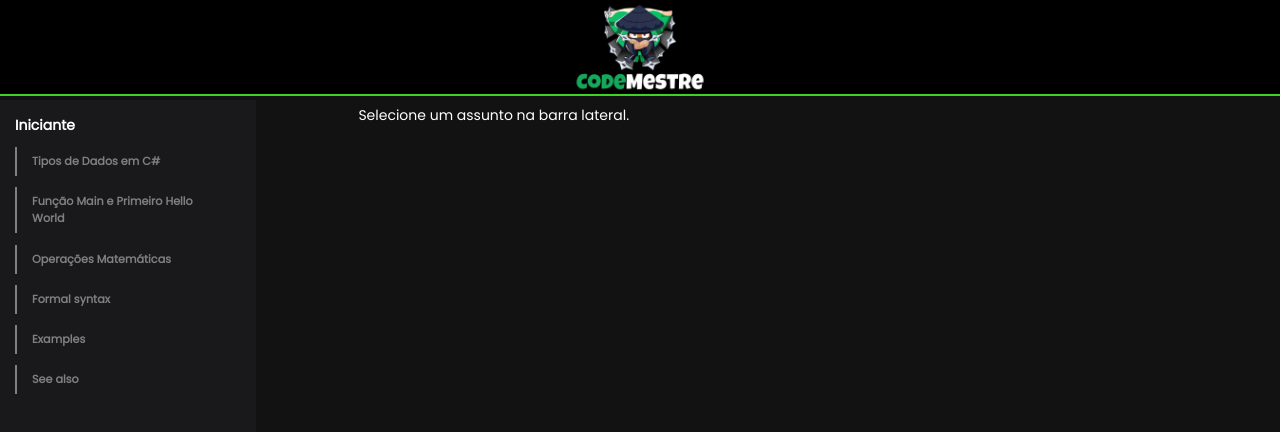
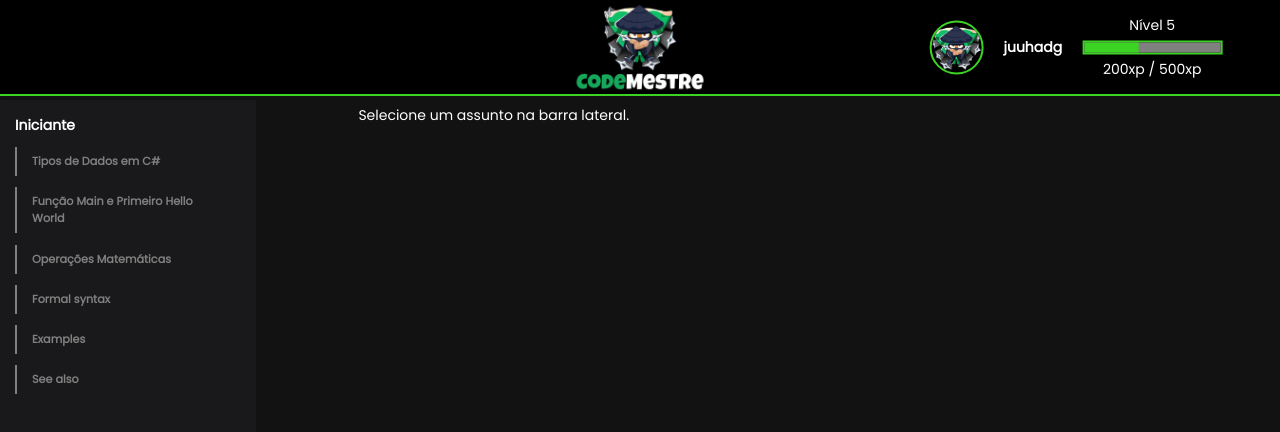
Before and after one commit to juuhadg/codemestre-frontend-react-nextjs, a Next.js app: page /cs in a window 1280 px wide. Shown: the top 432 px of the page. Built offline with nearby package versions, Linux system fonts and the light colour scheme.

Commit message:
refatoramento com variaves de cor e componente de usuario no cabecalho

```diff
--- a/components/Cabecalho/Cabecalho.js
+++ b/components/Cabecalho/Cabecalho.js
@@ -1,18 +1,21 @@
 import Image from "next/image";
 import logo from '../../public/CodeMestreLogo.png';
+import CabecalhoUsuario from "../CabecalhoUsuario/CabecalhoUsuario";
 export default function Cabecalho() {
 
 
 
     return (
+        <>
         <header className="cabecalhoContainer">
             <div className="imgContainer">
-
                 <a href="/">
                     <Image src={logo}/>
                 </a>
+            </div>
+           <CabecalhoUsuario/>
+        </header>
 
-            </div>
-        </header>
+        </>
     )
 }
--- a/components/Cabecalho/cabecalho.scss
+++ b/components/Cabecalho/cabecalho.scss
@@ -1,15 +1,18 @@
 .cabecalhoContainer {
-    background-color: black;
+    background-color: $preto;
     width: 100%;
     position: fixed;
     z-index: 2  ;
-    border-bottom: 2px solid #3bd423;
+    border-bottom: 2px solid $verde;
     display: flex;
     justify-content: center;
     top: 0;
+    align-items: center;
+    height: fit-content;
     .imgContainer {
         display: flex;
         align-items: center;
+        text-align: center;
         img {
         width: 150px;
         height: 94px;
@@ -18,4 +21,16 @@
     }
     }
 
+    .cabecalhoUsuarioContainer {
+
+  position: absolute;
+   right: 3%;
+   top: 50%;
+   height: auto;
+   transform: translate(-3%, -50%);
+
+
+
+ }
+
 }
--- /dev/null
+++ b/components/CabecalhoUsuario/CabecalhoUsuario.js
@@ -0,0 +1,35 @@
+import Image from "next/image";
+import logo from '../../public/CodeMestreIcon.png';
+
+export default function  CabecalhoUsuario() {
+    const estaLogado = true
+    return (
+        <>
+        <div className="cabecalhoUsuarioContainer">
+
+                    {estaLogado ? (
+                        <div className="informacoesUsuario">
+                            <Image src={logo} className="avatar"/>
+                                <strong>juuhadg</strong>
+                            <div className="textos">
+                            <p>Nível 5</p>
+                                <progress value="200" max="500"></progress>
+                                <p>200xp / 500xp</p>
+                             </div>
+
+                        </div>
+                    ): (
+                        <div className="deslogado">
+
+                            <button>Entrar</button>
+                            </div>
+                    )
+
+                    }
+
+
+
+        </div>
+        </>
+    )
+}
--- /dev/null
+++ b/components/CabecalhoUsuario/cabecalhoUsuario.scss
@@ -0,0 +1,63 @@
+.cabecalhoUsuarioContainer {
+    display: flex;
+
+
+    .informacoesUsuario {
+
+        border-radius: 10px;
+        display: flex;
+         gap: 20px;
+         padding: 7px 10px;
+         align-items: center;
+
+
+            img {
+            border-radius: 30px;
+            width: 50px;
+            height: 50px;
+            border: 2px solid $verde;
+            }
+
+            .textos {
+                progress {
+                    background-color: $cinzaEscuro;
+                    border: 2px solid $verde;
+
+                }
+
+                progress::-webkit-progress-value {
+                    background: $verde;
+                }
+
+                progress::-moz-progress-bar {
+                    background: $verde; /* Cor do preenchimento da barra de progresso (Mozilla) */
+                }
+                p {
+                    margin: 1px;
+                }
+
+            }
+
+
+
+
+
+    }
+
+
+    .deslogado {
+        display: flex;
+        align-items: center;
+
+        button {
+        color: $verde;
+        background-color: $cinzaEscuro;
+        outline: none;
+        border: 1px solid $verde;
+        border-radius: 15px;
+        padding: 10px 20px;
+
+    }
+    }
+
+}
--- a/components/Home/home.scss
+++ b/components/Home/home.scss
@@ -1,8 +1,8 @@
-body { background: #121212;}
+body { background: $cinzaEscuro;}
 header {
     display: inline;
     font-family: 'Poppins', sans-serif;
-    color: white;
+    color: $branco;
     h1 {
 
         font-size: 30px;
--- a/components/csPage/cs.scss
+++ b/components/csPage/cs.scss
@@ -12,7 +12,7 @@
         max-width: 20%;
         display: flex;
         flex-direction: column;
-        background: #19191b;
+        background: $cinzaMedio;
         height: 100%;
        margin-top: 100px;
         position: fixed;
@@ -21,7 +21,7 @@
 
     .conteudoContainer {
 
-        color: white;
+        color: $branco;
         width:80%;
        padding-left: 20%;
         justify-content: center;
@@ -32,7 +32,7 @@
 
         .conteudo {
             width: 80%;
-            background:#121212 ;
+            background: $cinzaEscuro ;
             border-radius: 7px;
             display: flex;
             flex-direction: column;
@@ -44,15 +44,15 @@
                 font-size: 20px;
                 text-align: center;
                 margin-top: 15px;
-                color: #3bd423
+                color: $verde
             }
 
             strong {
-                color: #3bd423
+                color: $verde
             }
 
             h2 {
-                color: #25cbd3;
+                color: $azul;
             }
             @import 'prismjs/themes/prism-solarizeddark.css';
         }
--- a/package.json
+++ b/package.json
@@ -9,6 +9,7 @@
     "lint": "next lint"
   },
   "dependencies": {
+    "axios": "^1.5.1",
     "next": "^13.5.4",
     "prism": "^1.0.0",
     "prismjs": "^1.29.0",
--- a/pages/_app.js
+++ b/pages/_app.js
@@ -1,5 +1,12 @@
 import '@/styles/globals.scss'
+import Head from 'next/head'
 
 export default function App({ Component, pageProps }) {
-  return <Component {...pageProps} />
-}
+  return (
+    <>
+    <Head>
+    <title>CodeMestre</title>
+    </Head>
+  <Component {...pageProps} />
+  </>
+)}
--- a/pages/_document.js
+++ b/pages/_document.js
@@ -10,7 +10,7 @@ export default function Document() {
             rel="icon"
             href="/favicon.ico"
           />
-          <title>CodeMestre</title>
+
         </Head>
       <body>
         <Cabecalho/>
--- a/styles/globals.scss
+++ b/styles/globals.scss
@@ -1,3 +1,4 @@
+@import './variaveis.scss';
 *{
     font-size: 14px;
   }
@@ -13,4 +14,5 @@
 @import '../components/CodeBox/prism-custom-theme.scss';
 @import '../components/CodeBox/code-box.scss';
 @import'../components/Cabecalho/cabecalho.scss';
+@import '../components/CabecalhoUsuario/cabecalhoUsuario.scss';
 @import url('https://fonts.googleapis.com/css2?family=Poppins:ital@0;1&display=swap');
--- /dev/null
+++ b/styles/variaveis.scss
@@ -0,0 +1,7 @@
+$verde: #3bd423;
+$cinza: grey;
+$cinzaMedio: #19191b;
+$cinzaEscuro: #121212;
+$preto: black;
+$branco: white;
+$azul: #25cbd3;
```
Also changed, not shown: 1 other file (tests, documents, lock files or other folders).
